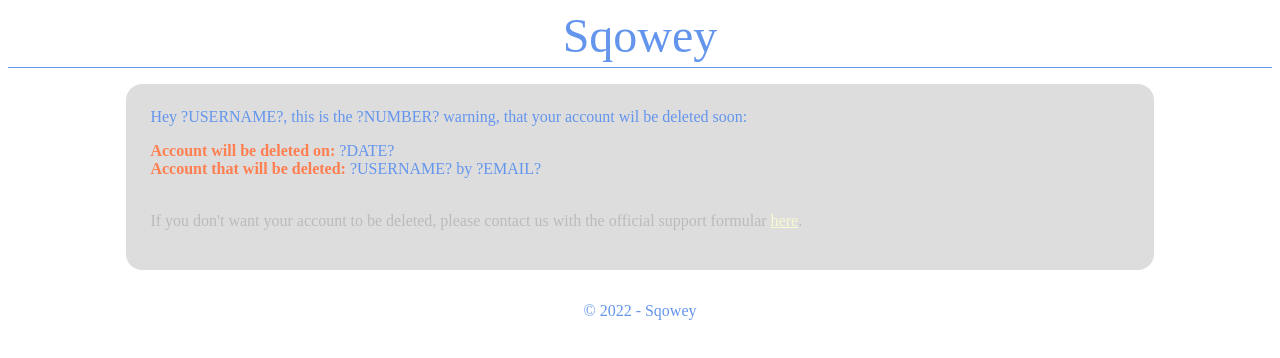
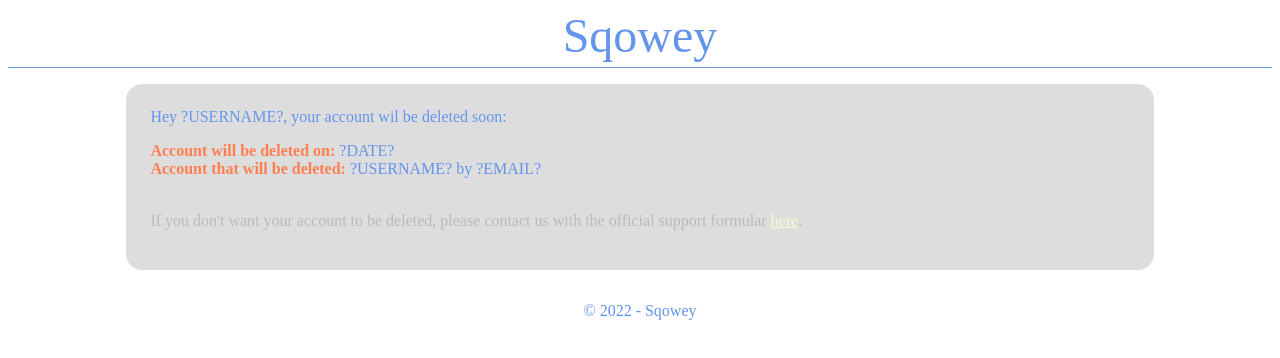
Before and after one commit to sqowey/sqowey_server, a website: page mails/accdeletion/del2.html in a window 1280 px wide. Drawn offline with Linux system fonts and the light colour scheme.

Commit message:
removed warning_number (@sqowey/more_info#9df6312)

```diff
--- a/mails/accdeletion/del2.html
+++ b/mails/accdeletion/del2.html
@@ -15,7 +15,7 @@
     <div id="main_body">
         <div id="main_body_container" style="background-color: #dddddd; border-radius: 1rem; width: 80%; margin: 1rem auto 0 auto; padding: 0.5rem;">
             <div id="body" style="padding: 0 1rem 1rem 1rem; color: cornflowerblue">
-                <p>Hey ?USERNAME?, this is the ?NUMBER? warning, that your account wil be deleted soon:</p>
+                <p>Hey ?USERNAME?, your account wil be deleted soon:</p>
                 <b style="color: coral;">Account will be deleted on:</b> ?DATE?<br>
                 <b style="color: coral;">Account that will be deleted:</b> ?USERNAME? by ?EMAIL?<br>
                 <br>
```
